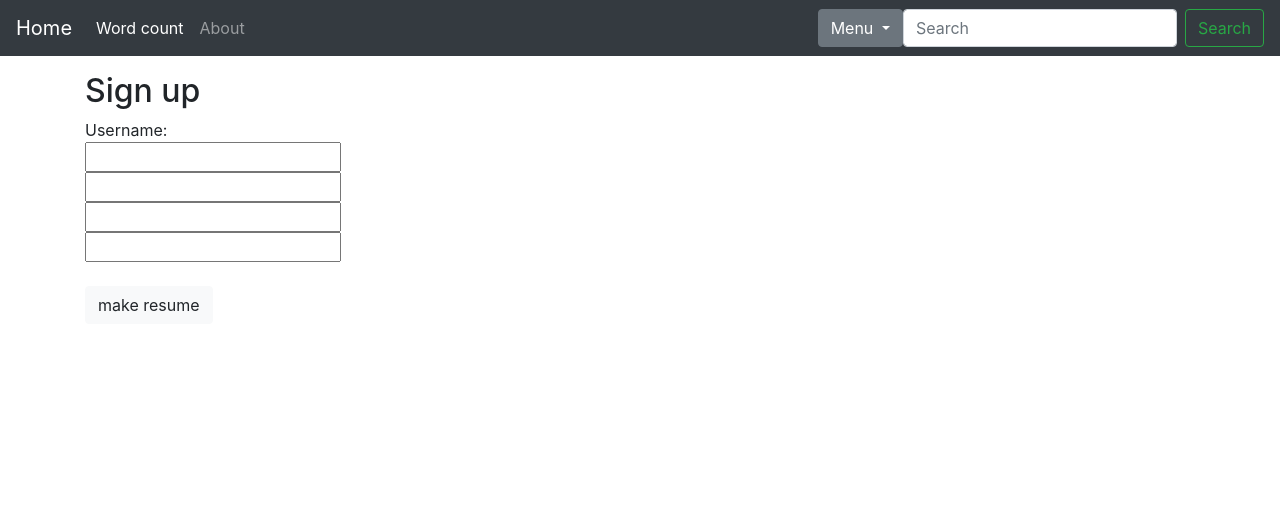
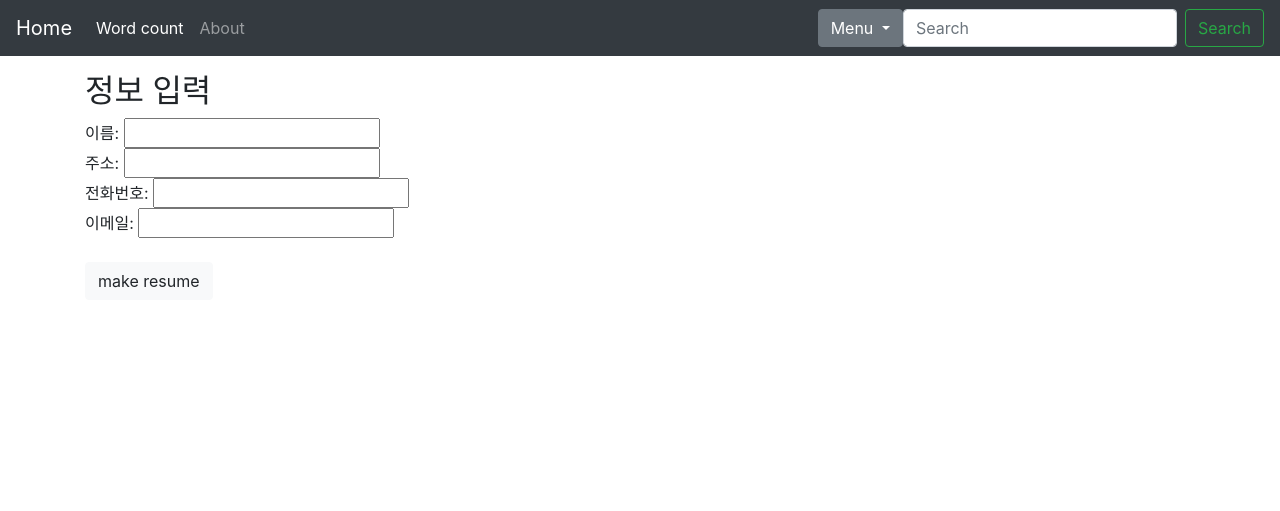
Before and after one commit to HyeonGyuChi/LikeLion_Center_Hackerthon, a Django app: page /docsapp/resume_form in a window 1280 px wide. Shown: the top 511 px of the page. Run offline with Django 3.2, Linux system fonts and the light colour scheme; some libraries are stand-ins or nearby versions.

Commit message:
fix complete

```diff
--- a/docsapp/resume_config.py
+++ b/docsapp/resume_config.py
@@ -1,5 +1,6 @@
 # 이력서 템플릿. google drive에 존재하는 file의 ids.
-files_ids = {"resume-test-1":"193nzLRXXCc-xCQTe6moQ6LH99H9UB5BFvwB7DYOEq4A",}
+files_ids = {"resume-test-1":"193nzLRXXCc-xCQTe6moQ6LH99H9UB5BFvwB7DYOEq4A",
+             "resume-test-2":"1rww_2poRHg6nYGWroU1cUsmo0zp1wXJUywdMCqrTqN8"}
 
 '''
 {{date}}
--- a/docsapp/templates/resume_form.html
+++ b/docsapp/templates/resume_form.html
@@ -9,17 +9,19 @@
 </head>
 <body>
 <div class="container">
-    <h2>Sign up</h2>
+    <h2>정보 입력</h2>
     <form method="POST" action="{% url 'resume_form' %}">
         {% csrf_token %}
-        Username:
-        <br>
+        이름:
         <input name="writer_name" type="text">
         <br>
+        주소:
         <input name="writer_address" type="text">
         <br>
+        전화번호:
         <input name="writer_phone" type="tel">
         <br>
+        이메일:
         <input name="writer_email" type="email">
         <br><br>
         <input type="submit" class="btn btn-light" value="make resume">
--- a/docsapp/templates/resume_result.html
+++ b/docsapp/templates/resume_result.html
@@ -9,8 +9,9 @@
 </head>
 <body>
 <div class="container">
+    <P>결과:</P>
     {% for path in export_paths %}
-        <iframe row=500 col=1000 src="{% static '{{path}}' %}">
+        <iframe width=550 height=770 src="{% static path %}">
         </iframe>
     {% endfor %}
 </div>
--- a/docsapp/urls.py
+++ b/docsapp/urls.py
@@ -18,4 +18,5 @@ from . import views
 
 urlpatterns = [
     path('resume_form', views.resume_form, name="resume_form"),
+    # path('resume_result/<username>', views.resume_result, name="resume_result"),
 ]
```
Also changed, not shown: docsapp/resume_module.py (+1 -7 lines), docsapp/views.py (+8 -0 lines), project/settings.py (+9 -5 lines), 4 other files.
